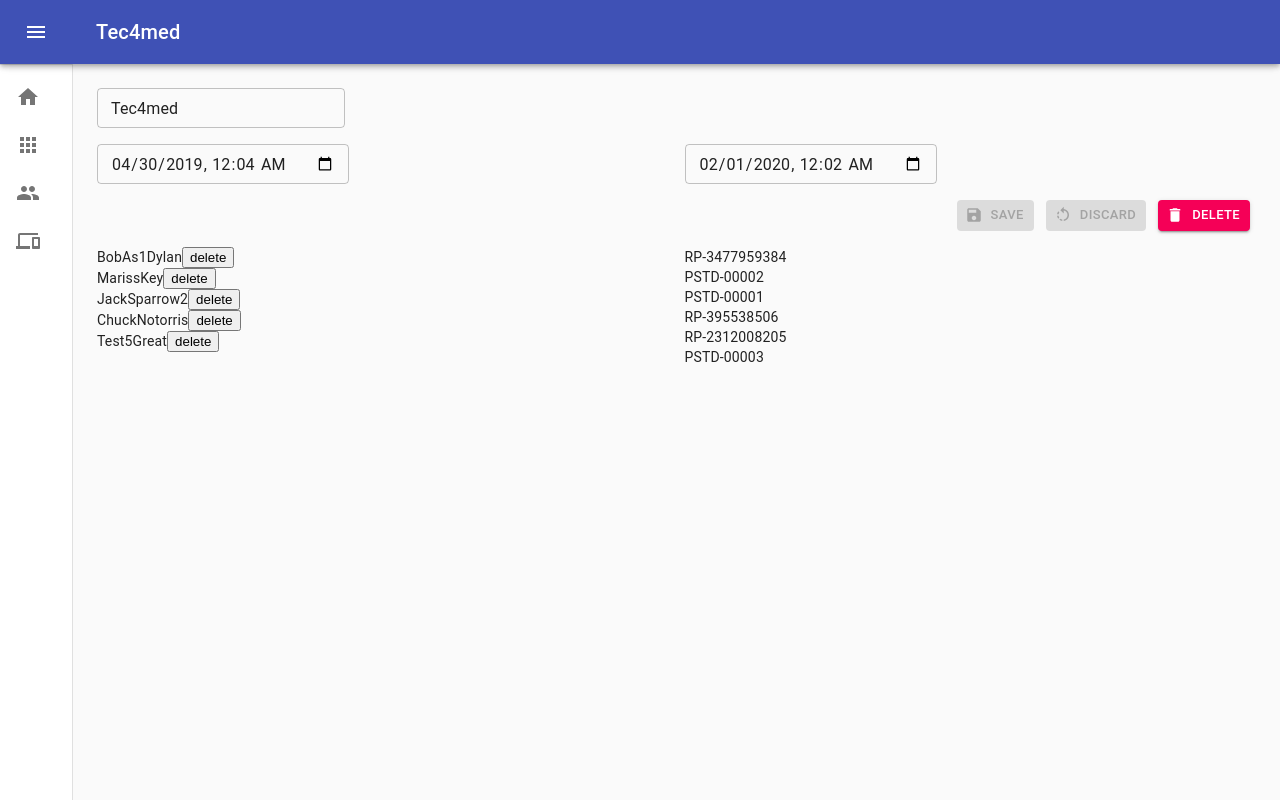
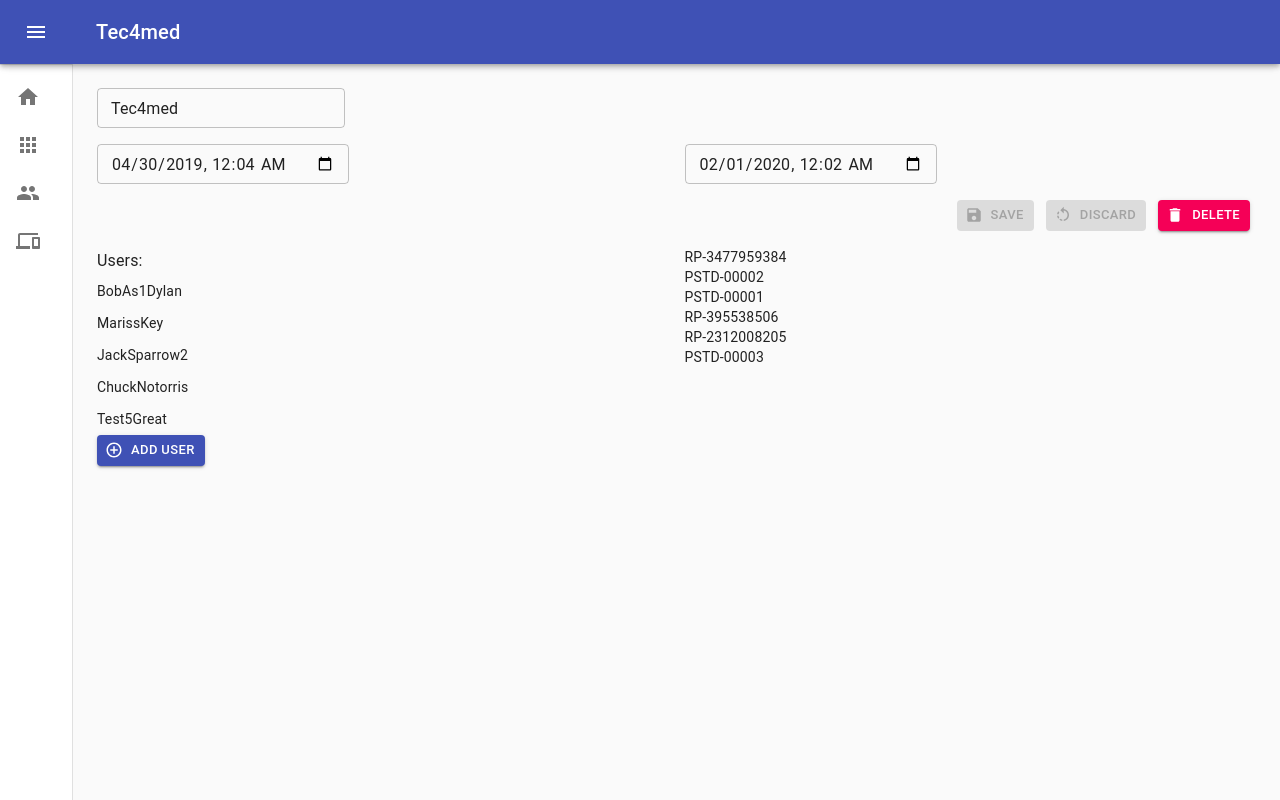
Before and after one commit to PavlykRV/list-test, a React app: page /projects/1 in a window 1280 px wide. Built offline with nearby package versions, Linux system fonts and the light colour scheme.

Commit message:
implement user asign to projects

```diff
--- /dev/null
+++ b/src/components/ProjectDetails/components/UsersList/UserList.module.scss
@@ -0,0 +1,17 @@
+.userItem {
+  display: flex;
+  align-items: center;
+  justify-content: space-between;
+  max-width: 200px;
+  height: 32px;
+
+  .deleteBtn {
+    display: none;
+  }
+
+  &:hover {
+    .deleteBtn {
+      display: block;
+    }
+  }
+}
--- a/src/components/ProjectDetails/components/UsersList/index.jsx
+++ b/src/components/ProjectDetails/components/UsersList/index.jsx
@@ -1,29 +1,129 @@
-import React from 'react';
+import React, { useState, Fragment } from 'react';
 import { useDispatch } from 'react-redux';
+import {
+  IconButton,
+  Typography,
+  Button,
+  Popover,
+  List,
+  ListItem,
+  ListItemText,
+} from '@material-ui/core';
+import RemoveCircleOutlineIcon from '@material-ui/icons/RemoveCircleOutline';
+import AddCircleOutlineIcon from '@material-ui/icons/AddCircleOutline';
 
-import { useUsersByProjectSelect } from '../../../../selectors/users';
-import { userDelete } from '../../../../redux/actions/users'
+import {
+  useUsersByProjectSelect,
+  useAllUserSelect,
+} from '../../../../selectors/users';
+import { getAvailableUsers } from '../../../../utils/filters';
+import { userDelete, userAdd } from '../../../../redux/actions/users';
+import styles from './UserList.module.scss';
 
 const UsersList = ({ id }) => {
-  const dispatch = useDispatch()
+  const dispatch = useDispatch();
   const users = useUsersByProjectSelect(id);
+  const allUsers = useAllUserSelect();
+
+  const availableUsers = getAvailableUsers({
+    totalUsers: allUsers,
+    selectedUsers: users,
+  });
+
+  const [anchorEl, setAnchorEl] = useState(null);
 
   const handleDelete = (appuserId) => {
-    dispatch(userDelete({
-      projectId: id,
-      userId: appuserId,
-    }));
-  }
+    dispatch(
+      userDelete({
+        projectId: id,
+        userId: appuserId,
+      }),
+    );
+  };
+
+  const handleAddUser = (appuserId) => {
+    const user = availableUsers.find((user) => user.appuserId === appuserId);
+    dispatch(
+      userAdd({
+        ...user,
+        projectId: id,
+      }),
+    );
+    handlePopoverClose();
+  };
+
+  const handleAddClick = (event) => {
+    setAnchorEl(event.currentTarget);
+  };
+
+  const handlePopoverClose = () => {
+    setAnchorEl(null);
+  };
+
+  const open = Boolean(anchorEl);
+  const popoverId = open ? 'simple-popover' : undefined;
 
   return (
-    <div>
+    <div className={styles.root}>
+      <Typography variant='subtitle1' noWrap>
+        Users:
+      </Typography>
       {users.map((user) => (
-        <div key={user.appuserId}>
+        <div key={user.appuserId} className={styles.userItem}>
           {user.firstName}
           {user.lastName}
-          <button onClick={() => handleDelete(user.appuserId)}>delete</button>
+          <IconButton
+            className={styles.deleteBtn}
+            edge='start'
+            color='secondary'
+            onClick={() => handleDelete(user.appuserId)}
+            size='small'
+          >
+            <RemoveCircleOutlineIcon />
+          </IconButton>
         </div>
       ))}
+      {availableUsers.length > 0 && (
+        <Fragment>
+          <Button
+            variant='contained'
+            color='primary'
+            size='small'
+            onClick={handleAddClick}
+            startIcon={<AddCircleOutlineIcon />}
+          >
+            Add User
+          </Button>
+          <Popover
+            id={popoverId}
+            open={open}
+            anchorEl={anchorEl}
+            onClose={handlePopoverClose}
+            anchorOrigin={{
+              vertical: 'bottom',
+              horizontal: 'center',
+            }}
+            transformOrigin={{
+              vertical: 'top',
+              horizontal: 'center',
+            }}
+          >
+            <List>
+              {availableUsers.map((user) => (
+                <ListItem
+                  button
+                  key={user.appuserId}
+                  onClick={() => handleAddUser(user.appuserId)}
+                >
+                  <ListItemText
+                    primary={`${user.firstName} ${user.lastName}`}
+                  />
+                </ListItem>
+              ))}
+            </List>
+          </Popover>
+        </Fragment>
+      )}
     </div>
   );
 };
--- a/src/components/ProjectsList/index.jsx
+++ b/src/components/ProjectsList/index.jsx
@@ -11,6 +11,7 @@ import TableRow from '@material-ui/core/TableRow';
 import TablePagination from '@material-ui/core/TablePagination';
 
 import DeleteButton from '../DeleteButton'
+import UsersCounter from '../UsersCounter'
 import { projectDelete } from '../../redux/actions/projects'
 import { useProjectsSelect } from '../../selectors/projects';
 import { getFormattedDate } from '../../utils/formatters';
@@ -37,6 +38,13 @@ const columns = [
     minWidth: 170,
     align: 'right',
     format: (value) => getFormattedDate(value),
+  },
+  {
+    id: 'participant',
+    label: 'Participant',
+    minWidth: 170,
+    align: 'right',
+    format: (value, {item, dispatch}) => (<UsersCounter id={item.id} />),
   },
   {
     id: 'deleted',
--- /dev/null
+++ b/src/components/UsersCounter/index.jsx
@@ -0,0 +1,12 @@
+import React from 'react';
+import { useUsersByProjectSelect } from '../../selectors/users'
+
+const UsersCounter = ({ id }) => {
+  const usersCount = useUsersByProjectSelect(id).length
+
+  return (
+    <span>{usersCount}</span>
+  )
+}
+
+export default UsersCounter;
--- a/src/redux/actions/actionTypes.js
+++ b/src/redux/actions/actionTypes.js
@@ -5,6 +5,7 @@ const actionTypes = {
   },
   USER: {
     DELETE: 'DELETE',
+    ADD: 'ADD',
   },
   DEVICE: {},
 };
--- a/src/redux/actions/users.js
+++ b/src/redux/actions/users.js
@@ -4,3 +4,8 @@ export const userDelete = (ids) => ({
   type: actionTypes.USER.DELETE,
   payload: ids
 });
+
+export const userAdd = (user) => ({
+  type: actionTypes.USER.ADD,
+  payload: user
+});
--- a/src/redux/reducers/raw/index.js
+++ b/src/redux/reducers/raw/index.js
@@ -28,6 +28,15 @@ const rawReducer = (state = initialState, action) => {
       };
     }
 
+    case actionTypes.USER.ADD: {
+      const newUser = get(action, ['payload'], {});
+
+      return {
+        ...state,
+        users: [...state.users, newUser]
+      };
+    }
+
     default:
       return state;
   }
--- a/src/selectors/users.js
+++ b/src/selectors/users.js
@@ -2,4 +2,16 @@ import get from 'lodash/get';
 import { useSelector } from 'react-redux';
 
 export const useUsersByProjectSelect = (id) =>
-  useSelector((state) => get(state, ['raw', 'users'], []).filter((user) => `${user.projectId}` === id));
+  useSelector((state) =>
+    get(state, ['raw', 'users'], []).filter(
+      (user) => `${user.projectId}` === `${id}`,
+    ),
+  );
+
+export const useUserByIdSelect = (id) =>
+  useSelector((state) =>
+    get(state, ['users'], []).filter((user) => `${user.appuserId}` === `${id}`),
+  );
+
+export const useAllUserSelect = () =>
+  useSelector((state) => get(state, ['users'], []));
--- /dev/null
+++ b/src/utils/filters.js
@@ -0,0 +1,13 @@
+export const getAvailableUsers = (users) => {
+  const { totalUsers, selectedUsers } = users;
+
+  return totalUsers.reduce((acc, user) => {
+    const isExist = selectedUsers.find(userItem => `${userItem.appuserId}` === `${user.appuserId}`);
+
+    if (isExist) {
+      return acc;
+    }
+
+    return [...acc, user]
+  }, [])
+}
```
